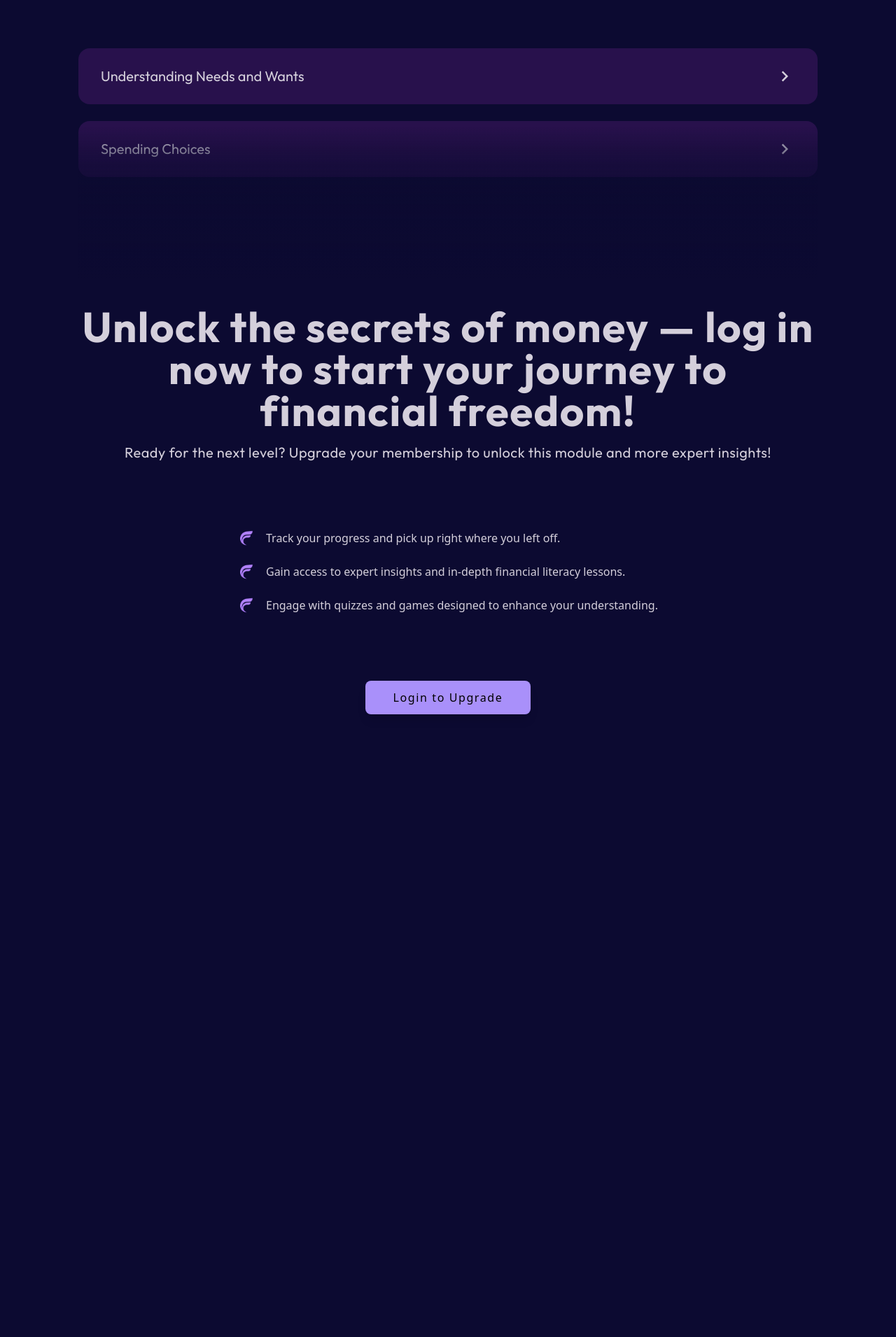
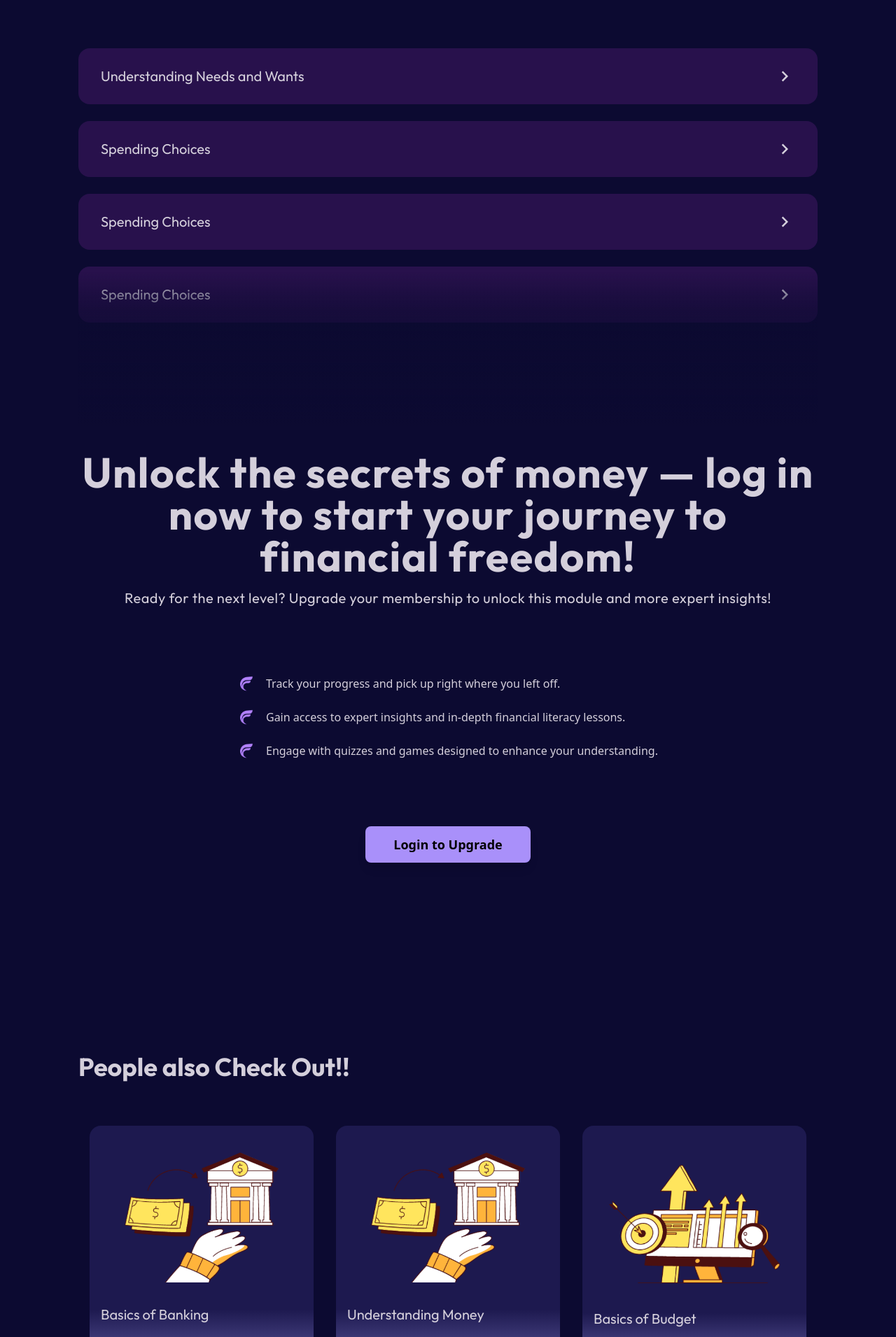
Before and after one commit to TekLingo/Fyntrest, a React (Vite) app in the folder frontend/: page /course/basics-of-financial-literacy in a window 1280 px wide. Shown: the part 886-2797 px from the top of the page at 70% size. Before the commit the page ends 2179 px from the top, so only its background shows below. Built offline with nearby package versions, Linux system fonts and the light colour scheme; a web font is replaced by a local one.

Commit message:
Understanding Money Page done

```diff
--- /dev/null
+++ b/frontend/src/components/Cards/Card.jsx
@@ -0,0 +1,18 @@
+import React from "react";
+
+const Card = ({ title, img }) => {
+  return (
+    <div className="flex flex-col w-80 h-80 bg-primary-b rounded-2xl font-body text-xl cursor-pointer">
+      {/* Render the image */}
+      <div className="flex justify-center items-center p-8">
+        <img src={img} alt="Card" className="h-auto" />
+      </div>
+      {/* Render the title */}
+      <div className="flex items-start flex-1 bg-gradient-to-b from-primary-b from-10% to-secondary-lt/30 to-24% px-4 rounded-b-2xl">
+        <p>{title}</p>
+      </div>
+    </div>
+  );
+};
+
+export default Card;
--- a/frontend/src/components/Cards/UnlockCard.jsx
+++ b/frontend/src/components/Cards/UnlockCard.jsx
@@ -1,69 +1,44 @@
-// import React, { useState } from "react";
+import React from "react";
+import white_logo from "../../assets/Images/landing page/white_logo.png";
 
-// const UnlockCard = ({ content, index, isLoggedIn }) => {
-//   return (
-//     <div
-//       className={`relative bg-primary_p h-16 w-full p-4 flex items-center text-lg rounded-xl justify-between cursor-pointer ${
-//         index > 1 && !isLoggedIn ? "overflow-hidden blur-sm" : ""
-//       }`}
-//       style={{
-//         maskImage:
-//           index > 1 && !isLoggedIn
-//             ? "linear-gradient(to bottom, black, transparent)"
-//             : "none",
-//         WebkitMaskImage:
-//           index > 1 && !isLoggedIn
-//             ? "linear-gradient(to bottom, black, transparent)"
-//             : "none",
-//       }}
-//     >
-//       <div>
-//         <p>{content}</p>
-//       </div>
-//     </div>
-//   );
-// };
-
-// export default UnlockCard;
-
-// 2ND WORKS
-// import React from "react";
-
-// const UnlockCard = ({ content, index, isLoggedIn }) => {
-//   const showFade = index >= 1 && !isLoggedIn;
-
-//   return (
-//     <div className="bg-primary_p h-16 w-full p-4 flex items-center text-lg rounded-xl justify-between cursor-pointer" >
-//       <div>
-//         <p>{content}</p>
-//       </div>
-//     </div>
-//   );
-// };
-
-// export default UnlockCard;
-
-import React from "react";
-
-const UnlockCard = ({ content, index, isLoggedIn }) => {
-  const showFade = index >= 1 && !isLoggedIn;
-
+const UnlockCard = () => {
   return (
-    <div className="relative">
-      <div
-        className={`bg-primary_p h-16 w-full p-4 flex items-center text-lg rounded-xl justify-between cursor-pointer`}
-      >
-        <p>{content}</p>
+    <div className="relative flex flex-col gap-24 items-center justify-center -mt-24 z-50 py-64 bg-money-gradient backdrop-blur-0">
+      <div className="flex flex-col gap-4 text-center">
+        <h1 className="text-3xl md:text-6xl font-bold font-body leading-tight tracking-wide">
+          Unlock the secrets of money — log in now to start your journey to
+          financial freedom!
+        </h1>
+        <p className="text-xl font-body tracking-wide">
+          Ready for the next level? Upgrade your membership to unlock this
+          module and more expert insights!
+        </p>
       </div>
-      {showFade && (
-        <div
-          className="absolute top-0 left-0 w-full h-full pointer-events-none rounded-xl"
-          style={{
-            background:
-              "linear-gradient(to bottom, rgba(255, 255, 255, 1) 5%, rgba(255, 255, 255, 0) 20%)",
-          }}
-        ></div>
-      )}
+      <div className="flex flex-col gap-6">
+        <li className="flex gap-4 items-center">
+          <img src={white_logo} alt="Logo" className="w-6" />
+          <h3>Track your progress and pick up right where you left off.</h3>
+        </li>
+        <li className="flex gap-4 items-center">
+          <img src={white_logo} alt="Logo" className="w-6" />
+          <h3>
+            Gain access to expert insights and in-depth financial literacy
+            lessons.
+          </h3>
+        </li>
+        <li className="flex gap-4 items-center">
+          <img src={white_logo} alt="Logo" className="w-6" />
+          <h3>
+            Engage with quizzes and games designed to enhance your
+            understanding.
+          </h3>
+        </li>
+      </div>
+      <div className="px-10 py-3 w-fit rounded-lg flex text-black bg-secondary-l shadow-lg ">
+        <button type="button" className="text-lg font-semibold">
+          Login to Upgrade
+        </button>
+      </div>
     </div>
   );
 };
--- a/frontend/src/components/Footer.jsx
+++ b/frontend/src/components/Footer.jsx
@@ -1,6 +1,6 @@
-import React from 'react';
-import logo from '../assets/Images/Color Logo.png';
-import Flag from '../assets/Images/flag.png';
+import React from "react";
+import logo from "../assets/Images/Color Logo.png";
+import Flag from "../assets/Images/flag.png";
 
 const Footer = () => {
   return (
@@ -48,10 +48,56 @@ const Footer = () => {
           <div className="flex-1 min-w-[175px]">
             <h2 className="font-title text-xl mb-6">Social Media</h2>
             <ul className="space-y-2">
-							<li>Instagram</li>
-							<li>Youtube</li>
-							<li>LinkedIn</li>
-							<li>X/Twitter</li>
+              <li>
+                <a
+                  href="https://www.instagram.com/fyntrest?igsh=MTIzbjE5aXF0ZW93eQ=="
+                  target="_blank"
+                  rel="noopener noreferrer"
+                  className="hover:underline"
+                >
+                  Instagram
+                </a>
+              </li>
+              <li>
+                <a
+                  href="https://www.linkedin.com/company/fyntrest"
+                  target="_blank"
+                  rel="noopener noreferrer"
+                  className="hover:underline"
+                >
+                  LinkedIn
+                </a>
+              </li>
+              <li>
+                <a
+                  href="http://x.com/fyntrest?s=21"
+                  target="_blank"
+                  rel="noopener noreferrer"
+                  className="hover:underline"
+                >
+                  X / Twitter
+                </a>
+              </li>
+              <li>
+                <a
+                  href="http://threads.net/@fyntrest?igshid=NTc4MTIwNjQ2YQ%3D%3D"
+                  target="_blank"
+                  rel="noopener noreferrer"
+                  className="hover:underline"
+                >
+                  Threads
+                </a>
+              </li>
+              <li>
+                <a
+                  href="http://facebook.com/share/15i8pV7Ppr/?mibextid=wwXIfr"
+                  target="_blank"
+                  rel="noopener noreferrer"
+                  className="hover:underline"
+                >
+                  Facebook
+                </a>
+              </li>
             </ul>
           </div>
           <div className="flex-1 min-w-[175px]">
--- a/frontend/src/pages/courses/understandingMoney.jsx
+++ b/frontend/src/pages/courses/understandingMoney.jsx
@@ -1,16 +1,38 @@
-import React, { useState } from 'react';
-import { FaChevronRight } from 'react-icons/fa6';
-import { GoHome } from 'react-icons/go';
-import { MdKeyboardArrowRight } from 'react-icons/md';
-import basicImg from '../../assets/Images/landing page/course/basicsOfFinLiteracy.png';
-import white_logo from '../../assets/Images/landing page/white_logo.png';
-import Breadcrumb from '../../components/Breadcrumb';
-import UnlockCard from '../../components/Cards/UnlockCard';
-import Footer from '../../components/Footer';
-import Navbar from '../../components/Navbar';
+import React, { useState } from "react";
+import { FaChevronRight } from "react-icons/fa6";
+import { GoHome } from "react-icons/go";
+import { MdKeyboardArrowRight } from "react-icons/md";
+import basicImg from "../../assets/Images/landing page/course/basicsOfFinLiteracy.png";
+import Breadcrumb from "../../components/Breadcrumb";
+import UnlockCard from "../../components/Cards/UnlockCard";
+import Footer from "../../components/Footer";
+import Navbar from "../../components/Navbar";
+import Card from "../../components/Cards/Card";
+import understanding from "../../assets/Images/landing page/course/basics-of-banking.png";
+import understandingImg from "../../assets/Images/landing page/course/Basics-of-budget-2.png";
 
 const Money = () => {
-	const courseContents = ['Understanding Needs and Wants', 'Spending Choices'];
+  const courseContents = [
+    "Understanding Needs and Wants",
+    "Spending Choices",
+    "Spending Choices",
+    "Spending Choices",
+  ];
+
+  const cardContent = [
+    {
+      title: "Basics of Banking",
+      img: understanding,
+    },
+    {
+      title: "Understanding Money",
+      img: understanding,
+    },
+    {
+      title: "Basics of Budget",
+      img: understandingImg,
+    },
+  ];
 
   return (
     <div className="">
@@ -18,7 +40,11 @@ const Money = () => {
       <div className="mx-28 text-text-g">
         {/* Breadcrumb Navigation */}
         <Breadcrumb
-					items={['Home', 'Course', 'Basics of Financial Literacy']}
+          items={[
+            <GoHome className="h-auto w-6" />,
+            "Course",
+            "Basics of Financial Literacy",
+          ]}
         />
 
         {/* Heading Section */}
@@ -53,7 +79,9 @@ const Money = () => {
         {/* Course content */}
         <div className="py-4">
           <div className="mb-12">
-						<h2 className="text-4xl font-body font-bold">Glimpse of Course</h2>
+            <h2 className="text-4xl font-body font-bold">
+              Glimpse of Course
+            </h2>
           </div>
           <div className="flex flex-col gap-6 py-6">
             {courseContents.map((content, index) => (
@@ -66,48 +94,23 @@ const Money = () => {
               </div>
             ))}
           </div>
-
-					<div className="relative flex flex-col gap-24 items-center justify-center -mt-24 z-9999 py-64 bg-money-gradient backdrop-blur-0">
-						<div className="flex flex-col gap-4 text-center">
-							<h1 className="text-4xl md:text-6xl font-bold font-body leading-tight tracking-wide">
-								Unlock the secrets of money — log in now to start your journey
-								to financial freedom!
-							</h1>
-							<p className="text-xl font-body tracking-wide">
-								Ready for the next level? Upgrade your membership to unlock this
-								module and more expert insights!
-							</p>
+          <UnlockCard />
         </div>
-						<div className="flex flex-col gap-6">
-							<li className="flex gap-4 items-center">
-								<img src={white_logo} alt="Logo" className="w-6" />
-								<h3>
-									Track your progress and pick up right where you left off.
-								</h3>
-							</li>
-							<li className="flex gap-4 items-center">
-								<img src={white_logo} alt="Logo" className="w-6" />
-								<h3>
-									Gain access to expert insights and in-depth financial literacy
-									lessons.
-								</h3>
-							</li>
-							<li className="flex gap-4 items-center">
-								<img src={white_logo} alt="Logo" className="w-6" />
-								<h3>
-									Engage with quizzes and games designed to enhance your
-									understanding.
-								</h3>
-							</li>
+        {/* Check Out Section */}
+        <div className="mb-16">
+          <div className="font-body text-4xl font-bold mb-16">
+            <h2>People also Check Out!!</h2>
           </div>
-						<div className="px-10 py-3 w-fit rounded-lg flex text-black bg-secondary-l shadow-lg">
-							<button type="button" className="tracking-widest">
-								Login to Upgrade
-							</button>
+          <div className="flex justify-center gap-8">
+            {cardContent.map((item, index) => (
+              <div key={index}>
+                <Card title={item.title} img={item.img} />
+              </div>
+            ))}
           </div>
         </div>
       </div>
-			</div>
+      <Footer />
     </div>
   );
 };
--- a/frontend/tailwind.config.js
+++ b/frontend/tailwind.config.js
@@ -11,7 +11,7 @@ export default {
         "bg-color": "#0c0a31",
         "primary_p": "#28114c", // purple
         "primary-fp": "#362856", // faded purple
-        "primary-b": "#1d194f", // blueish purple
+        "primary-b": "#1d194f", // blueish purple 1
         "secondary-lt": "#ACA6FF", // lightest
         "secondary-l": "#A990FA", // light
         "secondary-d": "#B181FC", // dark
```
Also changed, not shown: frontend/src/assets/Images/landing page/course/Basics-of-budget-2.png (added), frontend/src/assets/Images/landing page/course/basics-of-banking.png (added). Lines whose indentation alone changed are shown as unchanged.
